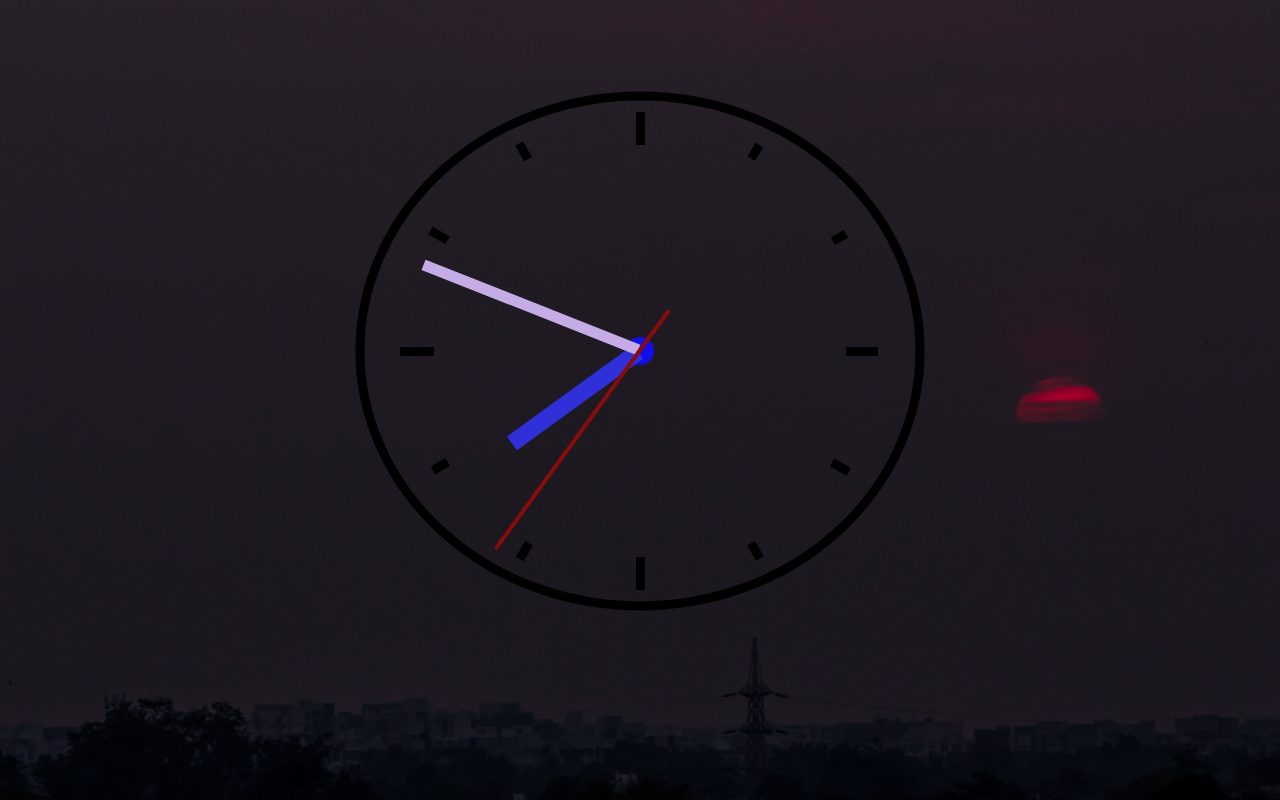
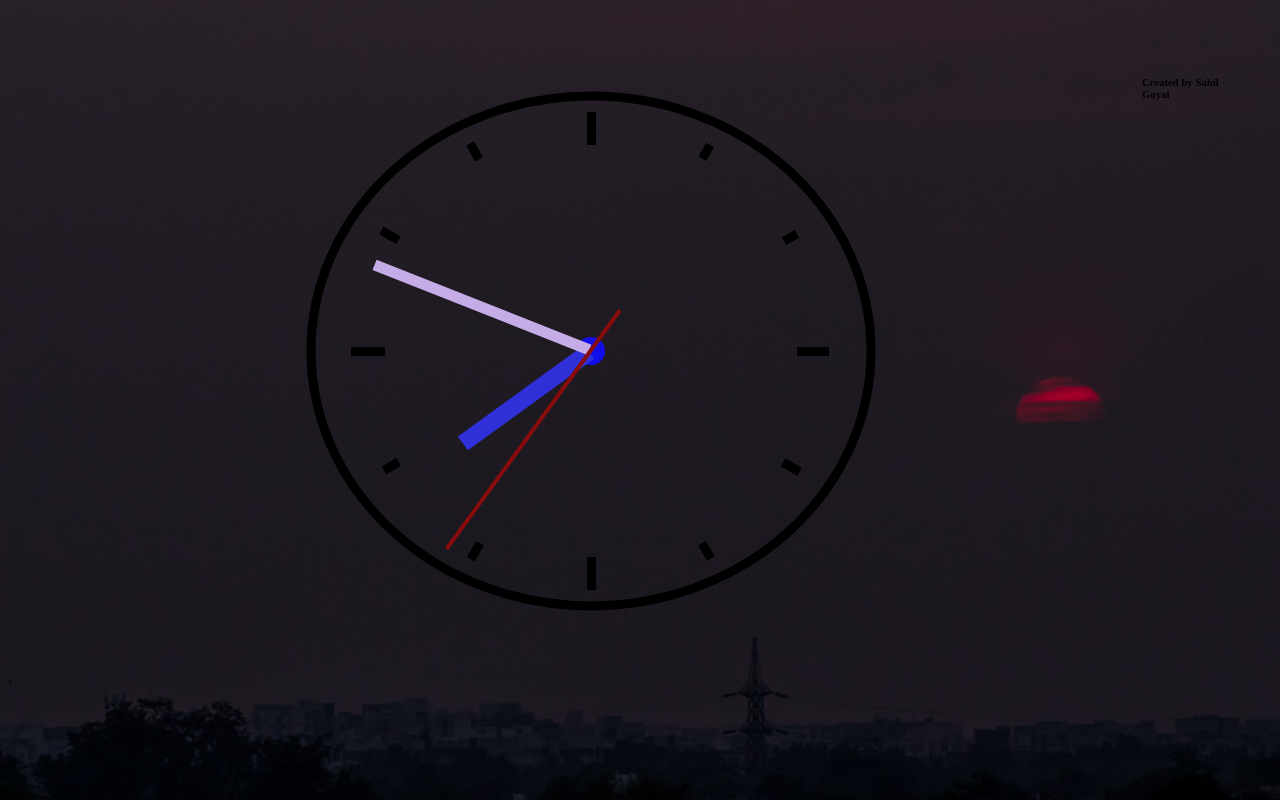
Before and after one commit to sahil4129/clock_project_analog, a plain HTML site: page index.html in a window 1280 px wide. Shown: the part 61-861 px from the top of the page. Drawn offline with Linux system fonts and the light colour scheme.

Commit message:
Update index.html

```diff
--- a/index.html
+++ b/index.html
@@ -31,6 +31,7 @@
                     </g>
                 </svg>
             </div>
+            <h6 style = "color: black">Created by Sahil Goyal</h6></center>
         </main>
         <footer>
             <center>
```
